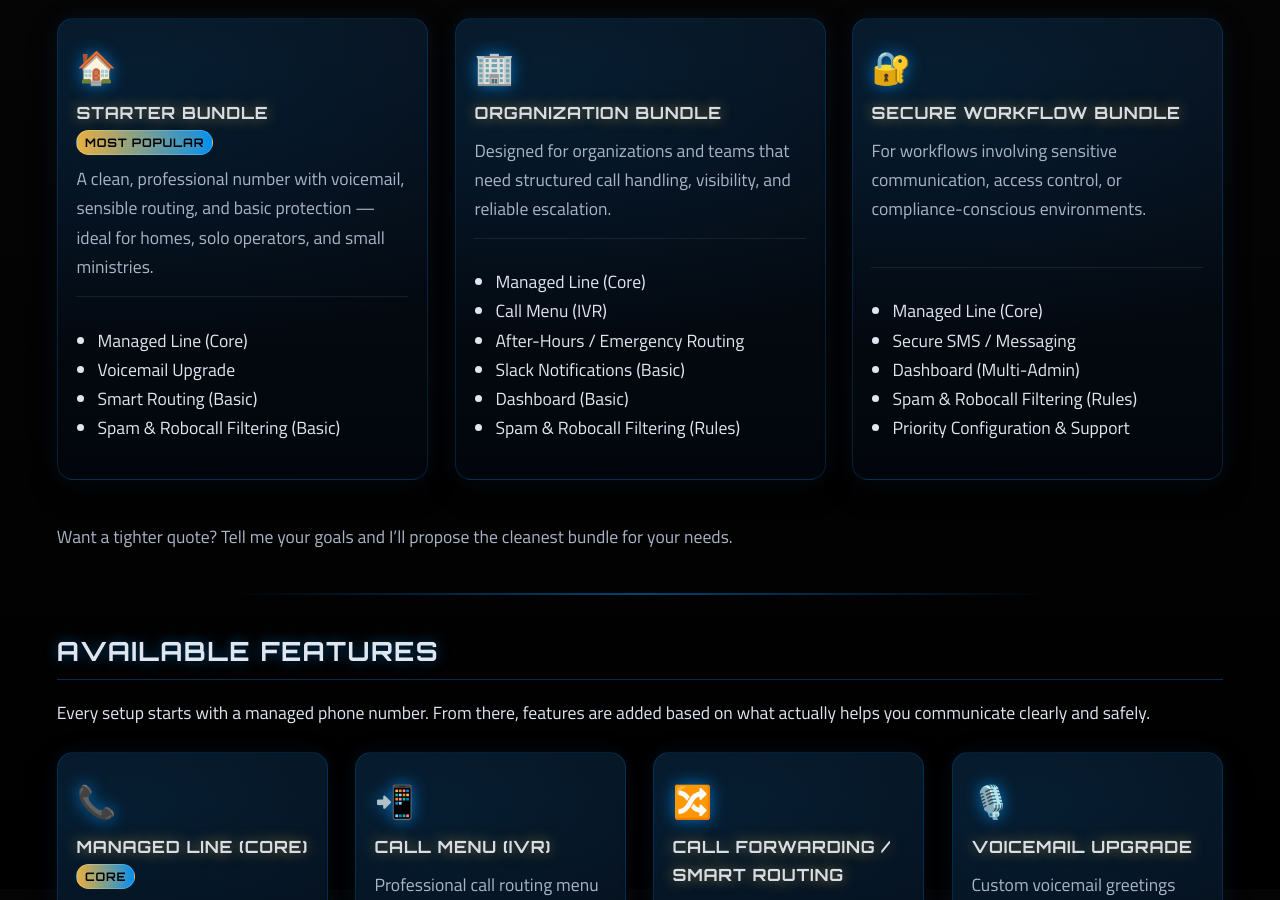
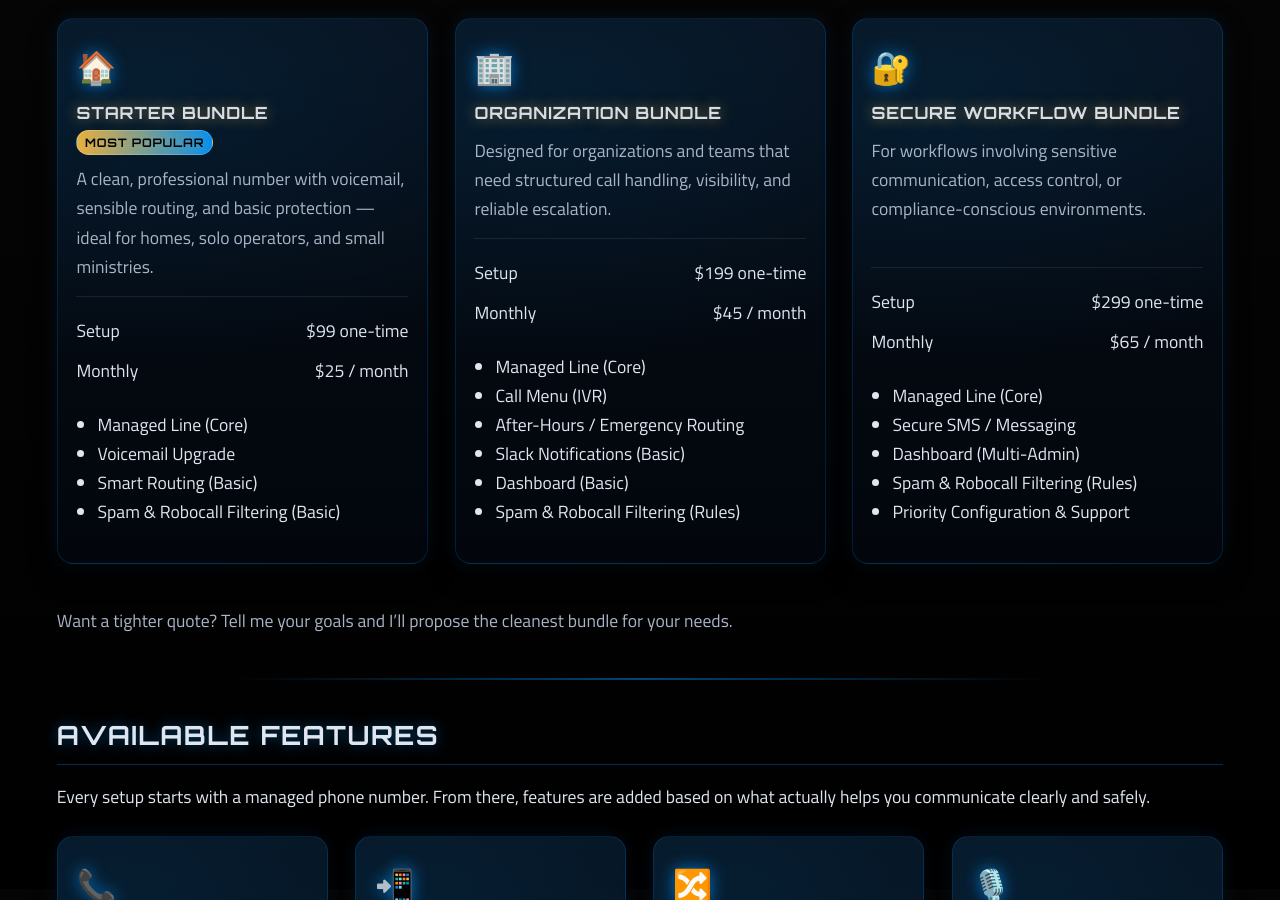
Before and after one commit to markisrt4/mrtechforge.github.io, a Jekyll site: the page built from services/forge-managed-phone-text.md, in a window 1280 px wide and 900 px high, scrolled down 1811 px. Built offline with Jekyll 4.4.1, drawn with Linux system fonts in a browser that asks for light colours.

Commit message:
bundles for phone and text now have prices (again)

```diff
--- a/services/forge-managed-phone-text.md
+++ b/services/forge-managed-phone-text.md
@@ -126,17 +126,20 @@ description: "A managed phone and messaging service designed and configured by M
           {% endif %}
 
           <div class="forge-offering-pricing">
-            {% if bundle.setup_range %}
+            {% assign setup_val = bundle.setup_price | default: bundle.setup_range %}
+            {% assign monthly_val = bundle.monthly_price | default: bundle.monthly_range %}
+
+            {% if setup_val %}
               <div class="forge-price-row is-setup">
                 <span class="label">Setup</span>
-                <span class="value">{{ bundle.setup_range }}</span>
+                <span class="value">{{ setup_val }}</span>
               </div>
             {% endif %}
 
-            {% if bundle.monthly_range %}
+            {% if monthly_val %}
               <div class="forge-price-row">
                 <span class="label">Monthly</span>
-                <span class="value">{{ bundle.monthly_range }}</span>
+                <span class="value">{{ monthly_val }}</span>
               </div>
             {% endif %}
           </div>
```
